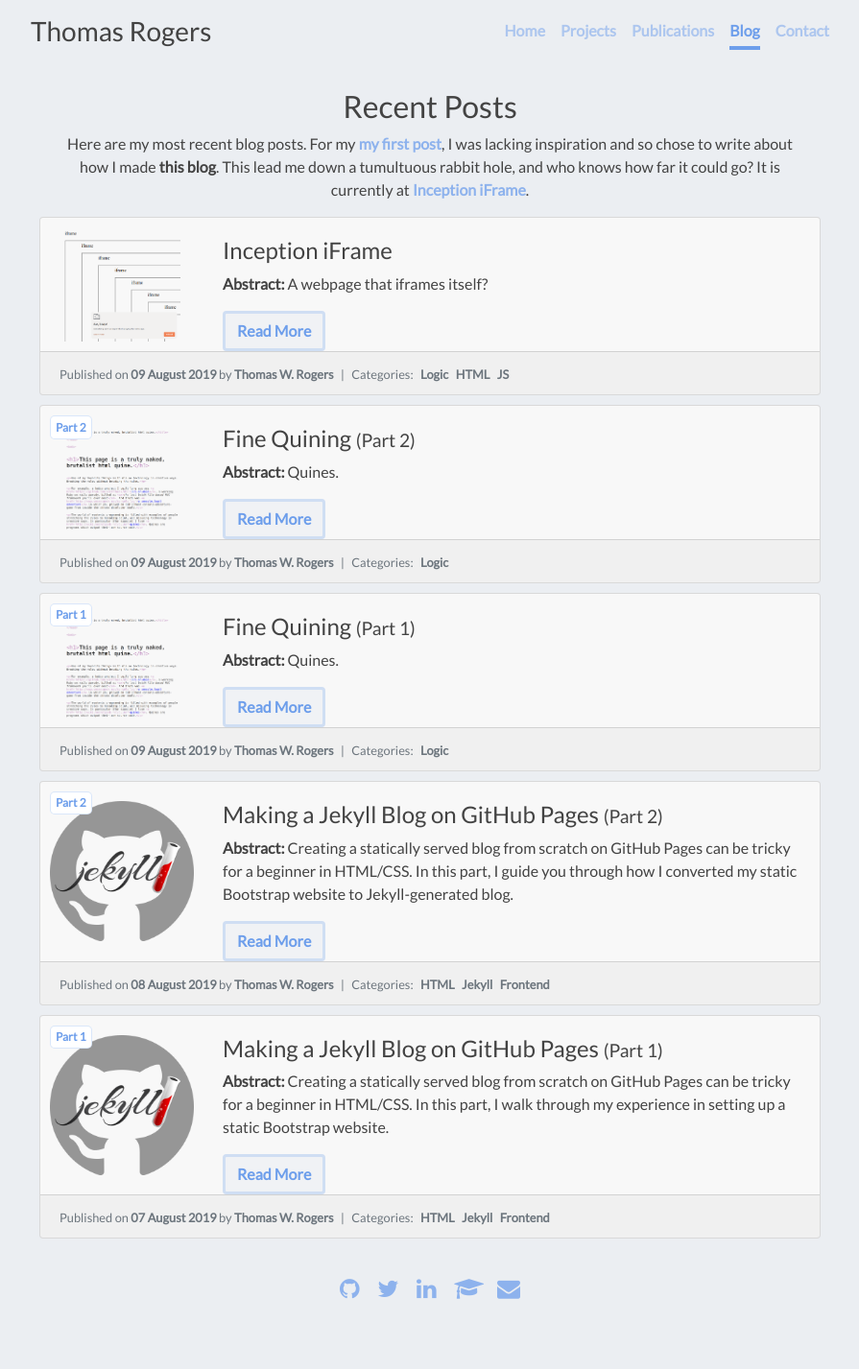
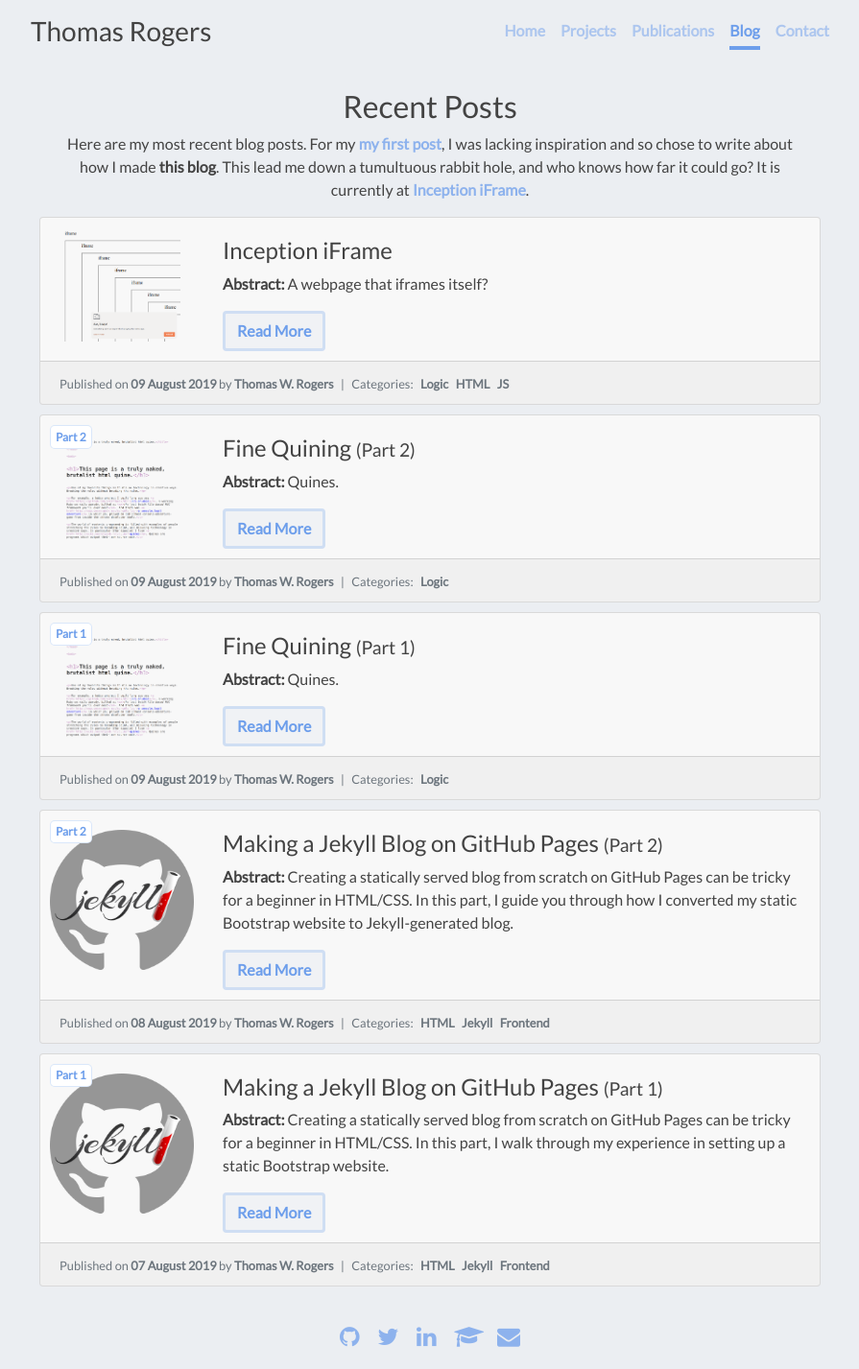
Before and after one commit to TWRogers/twrogers.github.io, a Jekyll site: the page built from blog.md, in a window 1280 px wide. Shown: the whole page at 96% size, without its empty margins (192-1087 px from the left). Built offline with Jekyll 4.4.1, drawn with Linux system fonts in a browser that asks for light colours; before the commit the page ends 1377 px from its top, so only the background shows below that.

Commit message:
spacing in blog post cards

```diff
--- a/_layouts/post.html
+++ b/_layouts/post.html
@@ -11,7 +11,7 @@ layout: default
   {% endif %}
 </div>
 <div class="card">
-    <div class="card-horizontal">
+    <div class="card-horizontal card-horizontal-post">
         <div class="img-square-wrapper">
             <img src="{{ './assets/images/' | append: page.lead_image | relative_url }}" alt="{{ page.title }}">
             {% if page.part %}<div class="middle-bottom">Part {{page.part}}</div>{% endif %}
--- a/_sass/main.scss
+++ b/_sass/main.scss
@@ -145,6 +145,13 @@ body {
     flex: 1 1 auto;
 }
 
+
+.card-horizontal-post {
+    display: flex;
+    flex: 1 1 auto;
+	padding-bottom: 10px;
+}
+
 .card-footer {
   padding: 10px 20px;
 }
--- a/blog.md
+++ b/blog.md
@@ -15,7 +15,7 @@ This lead me down a tumultuous rabbit hole, and who knows how far it could go? I
 <div class="row">
 {% for post in site.posts %}
 <div class="card">
-    <div class="card-horizontal">
+    <div class="card-horizontal card-horizontal-post">
         <div class="img-square-wrapper">
 			<a href="{{ post.url }}">
             <img src="{{ './assets/images/' | append: post.lead_image | relative_url }}" alt="{{ post.title }}">
```
